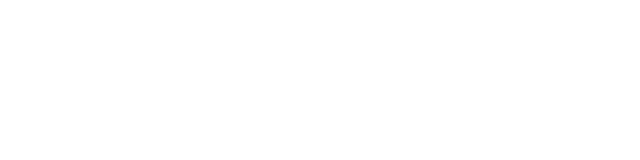
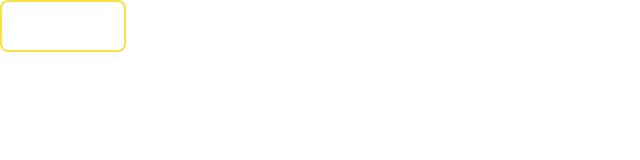
Before and after one commit to VictorS1303/flixx_movie_app, a Next.js app: page / in a window 1280 px wide. Shown: the top 160 px of the page, without its empty margins (0-640 px from the left). Built offline with nearby package versions, Linux system fonts and the light colour scheme.

Commit message:
Button component created

```diff
--- a/app/components/Button.jsx
+++ b/app/components/Button.jsx
@@ -0,0 +1,10 @@
+import Link from 'next/link'
+
+const Button = ({href, buttonText}) =>
+{
+    return (
+        <Link href={href} className="flex text-center align-center border-2 border-yellow-300 text-white py-3 px-8 rounded-lg w-fit transition-bg duration-150 ease-in hover:bg-yellow-300">{buttonText}</Link>
+    );
+}
+
+export default Button;
--- a/app/page.js
+++ b/app/page.js
@@ -1,8 +1,8 @@
-import Image from "next/image";
+import Button from './components/Button.jsx'
 
 export default function Home()
 {
   return (
-    <></>
+    <Button href="https://www.google.com" buttonText="Google" />
   );
 }
```
